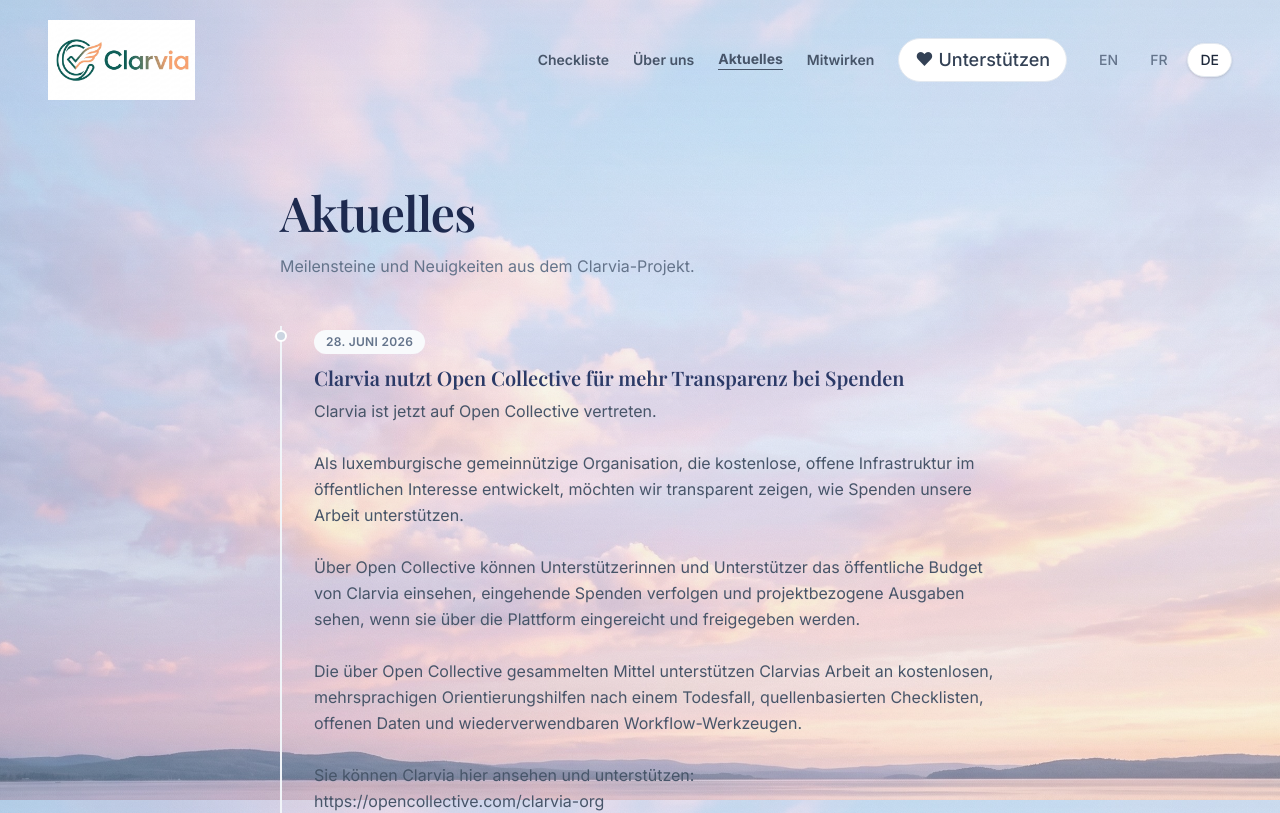
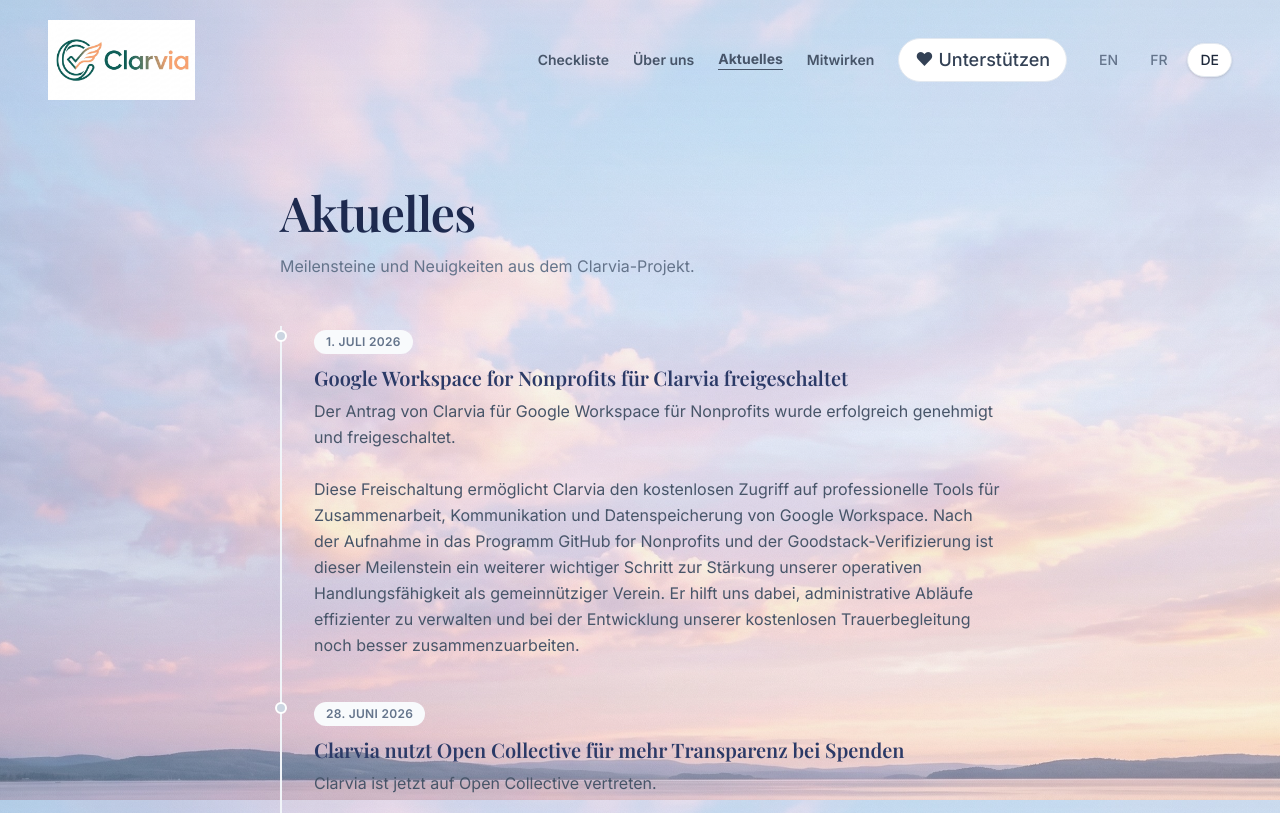
Before and after one commit to clarvia-org/clarvia-graph, a Next.js app: page /de/updates in a window 1280 px wide. Shown: the top 813 px of the page. Built offline with nearby package versions, Linux system fonts and the light colour scheme; a web font is replaced by a local one.

Commit message:
Add news post: Google Workspace for Nonprofits approved (#129)
Trilingual news post about Google Workspace for Nonprofits approval and
activation.

```diff
--- a/src/app/[lang]/updates/updates-data.ts
+++ b/src/app/[lang]/updates/updates-data.ts
@@ -9,6 +9,19 @@
 
 /* Newest first */
 export const UPDATES: Update[] = [
+  {
+    date: "2026-07-01",
+    headline: {
+      en: "Google Workspace for Nonprofits approved and activated for Clarvia",
+      fr: "Google Workspace for Nonprofits activé pour Clarvia",
+      de: "Google Workspace for Nonprofits für Clarvia freigeschaltet",
+    },
+    body: {
+      en: "Clarvia's application for Google Workspace for Nonprofits has been successfully approved and activated.\n\nThis activation gives Clarvia access to professional collaboration, communication, and storage tools at no cost. Following our acceptance into GitHub for Nonprofits and Goodstack verification, this milestone strengthens our operational capacity as a registered non-profit, allowing us to manage administrative workflows and collaborate more effectively as we build free bereavement guidance.",
+      fr: "La candidature de Clarvia au programme Google Workspace for Nonprofits a été officiellement approuvée et activée.\n\nCette activation nous donne accès gratuitement aux outils professionnels de collaboration, de communication et de stockage de Google Workspace. Après notre admission au programme GitHub for Nonprofits et notre vérification par Goodstack, cette étape renforce notre capacité opérationnelle en tant qu'association sans but lucratif. Elle nous permettra de gérer nos flux administratifs et de collaborer plus efficacement au développement de nos guides d'accompagnement gratuits après un décès.",
+      de: "Der Antrag von Clarvia für Google Workspace für Nonprofits wurde erfolgreich genehmigt und freigeschaltet.\n\nDiese Freischaltung ermöglicht Clarvia den kostenlosen Zugriff auf professionelle Tools für Zusammenarbeit, Kommunikation und Datenspeicherung von Google Workspace. Nach der Aufnahme in das Programm GitHub for Nonprofits und der Goodstack-Verifizierung ist dieser Meilenstein ein weiterer wichtiger Schritt zur Stärkung unserer operativen Handlungsfähigkeit als gemeinnütziger Verein. Er hilft uns dabei, administrative Abläufe effizienter zu verwalten und bei der Entwicklung unserer kostenlosen Trauerbegleitung noch besser zusammenzuarbeiten.",
+    },
+  },
   {
     date: "2026-06-28",
     headline: {
```
